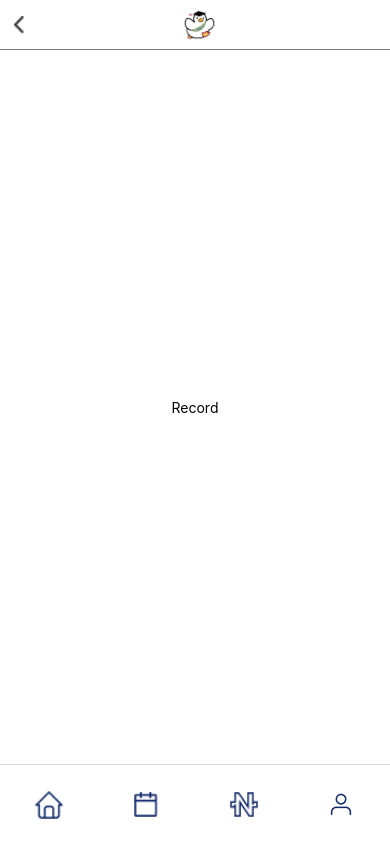
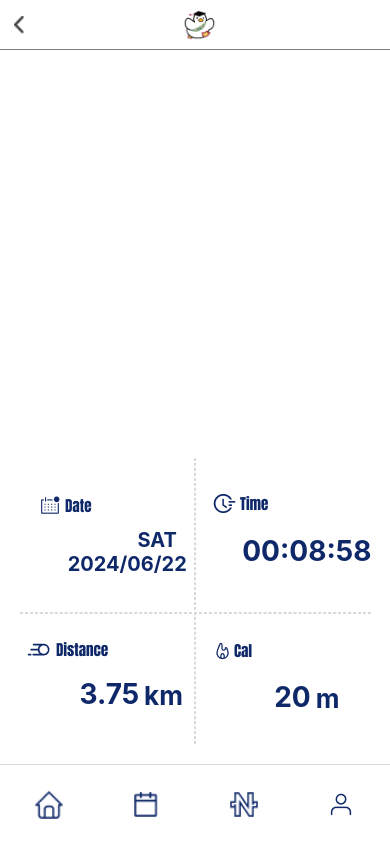
Before and after one commit to bourgeois46/UniRun-FE, a React Native app: screen /Record in a window 390 px wide. Built offline with nearby package versions, Linux system fonts and the light colour scheme.

Commit message:
feat: 러닝 기록 ui 구현

```diff
--- a/src/modal/RunningStartModal.tsx
+++ b/src/modal/RunningStartModal.tsx
@@ -64,10 +64,12 @@ const styles = StyleSheet.create({
     fontSize: 18,
     fontWeight: 'bold',
     color: 'black',
+    right: 70,
     marginBottom: 10,
   },
   message: {
     fontSize: 13,
+    right: 47,
     marginBottom: 20,
   },
   buttonContainer: {
--- a/src/screens/Home/Record.tsx
+++ b/src/screens/Home/Record.tsx
@@ -1,4 +1,4 @@
-import { View, Text, StyleSheet, Modal, TouchableOpacity } from 'react-native';
+import { View, Text, StyleSheet, Image, TouchableOpacity } from 'react-native';
 import React, { useEffect, useState } from 'react';
 import { useRoute } from '@react-navigation/native';
 import type { RouteProp } from '@react-navigation/native';
@@ -26,10 +26,43 @@ const Record: React.FC = () => {
 
   return (
     <View style={styles.container}>
-      <Text>Record</Text>
-      <RunningDoneModal visible={isModalVisible} onClose={onPressModalClose} />
-    </View>
-  );
+    <View style={styles.gridContainer}>
+      <View style={styles.gridItem}>
+        <Image source={require('../../../assets/date.png')} style={styles.icon} />
+
+        <Text style={styles.valueDay}>SAT</Text>
+        <Text style={styles.valueDate}>2024/06/22</Text>
+      </View>
+      <View style={styles.gridItem}>
+        <Image source={require('../../../assets/time.png')} style={styles.icon} />
+        <Text style={styles.valueNumber}>00:08:58</Text>
+      </View>
+
+      {/* 가로 점선 */}
+      <View style={styles.horizontalLine} />
+
+      <View style={styles.gridItem}>
+        <Image source={require('../../../assets/distance.png')} style={styles.icon} />
+        <View style={styles.valueContainer}>
+            <Text style={styles.valueNumber}>3.75</Text>
+            <Text style={styles.valueUnit}>km</Text>
+          </View>
+        </View>
+        <View style={styles.gridItem}>
+          <Image source={require('../../../assets/cal.png')} style={styles.icon} />
+          <View style={styles.valueContainer}>
+            <Text style={styles.valueNumber}>20</Text>
+            <Text style={styles.valueUnit}>m</Text>
+          </View>
+        </View>
+      </View>
+
+       {/* 세로 점선 */}
+      <View style={styles.verticalLine} />
+
+    <RunningDoneModal visible={isModalVisible} onClose={onPressModalClose} />
+  </View>
+);
 };
 
 const styles = StyleSheet.create({
@@ -71,6 +104,84 @@ const styles = StyleSheet.create({
     fontWeight: 'bold',
     color: 'black',
   },
+  gridContainer: {
+    flexDirection: 'row',
+    flexWrap: 'wrap',
+    justifyContent: 'space-between',
+    width: '90%',
+    height: '40%',
+    marginTop: 385,
+    //borderWidth: 1,
+  },
+  gridItem: {
+    width: '45%',
+    height: '45%',
+    justifyContent: 'center',
+    alignItems: 'center',
+    //borderWidth: 1,
+    margin: '2.5%',
+  },
+  icon: {
+    resizeMode: "cover",
+    right: '25%',
+  },
+  label: {
+    fontSize: 16,
+    fontWeight: 'bold',
+    marginTop: 5,
+  },
+  valueContainer: {
+    flexDirection: 'row',
+    alignItems: 'flex-end',
+  },
+  valueNumber: {
+    marginTop: 18,
+    fontSize: 28,
+    left: 24,
+    fontWeight: 'bold',
+    color: '#0F2869',
+  },
+  valueUnit: {
+    fontSize: 26,
+    left: 24,
+    fontWeight: 'bold',
+    marginLeft: 5,
+    color: '#0F2869',
+  },
+  valueDay: {
+    top: 10,
+    fontWeight: 'bold',
+    fontSize: 20,
+    color: '#0F2869',
+    left: 50,
+  },
+  valueDate: {
+    top: 10,
+    fontWeight: 'bold',
+    fontSize: 20,
+    color: '#0F2869',
+    left: 20,
+  },
+  horizontalLine: {
+    position: 'absolute',
+    width: '100%',
+    top: 150,
+    height: 1,
+    borderStyle: 'dashed',
+    borderWidth: 0.8,
+    borderColor: '#D9D9D9',
+    marginVertical: 5,
+  },
+  verticalLine: {
+    position: 'absolute',
+    bottom: 20,
+    width: 1,
+    height: '40%',
+    borderStyle: 'dashed',
+    borderWidth: 0.8,
+    borderColor: '#D9D9D9',
+    marginHorizontal: 10,
+  },
 });
 
 export default Record;
```
